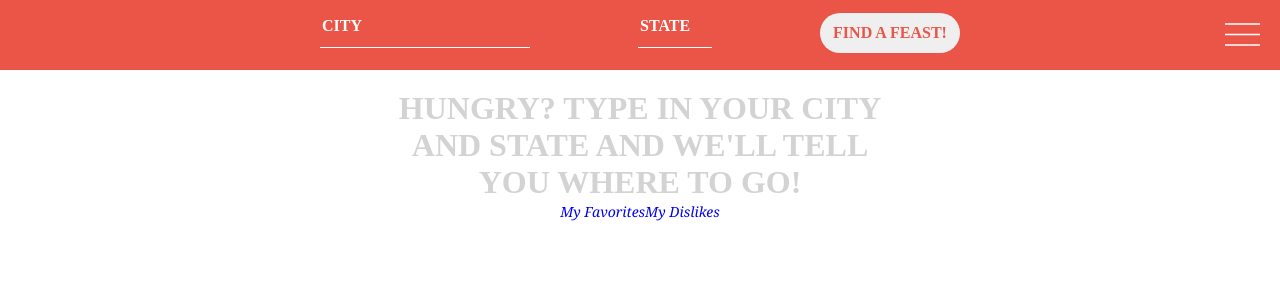
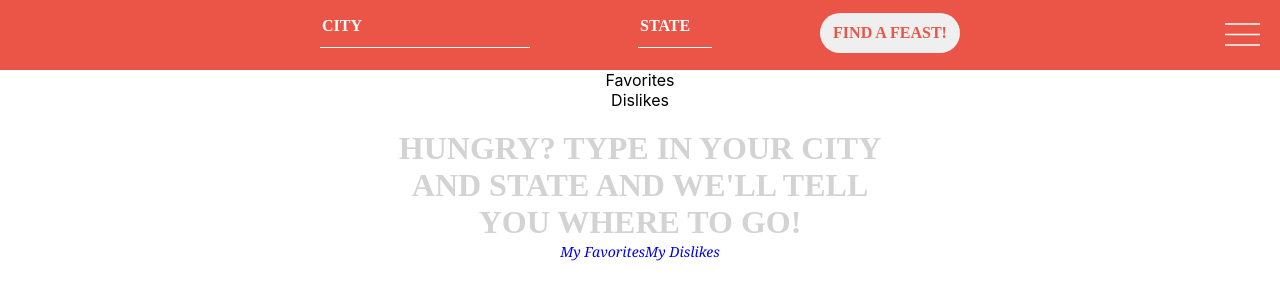
Before and after one commit to abbygottlich/feast-finder-app, a React (Create React App) app in the folder frontend/: page / in a window 1280 px wide. Both pictures are taken after a click on the button 1242 px from the left and 34 px from the top of the page. Shown: the top 300 px of the page. Built offline with nearby package versions, Linux system fonts and the light colour scheme.

Commit message:
menu onClick working

```diff
--- a/frontend/src/components/Form.js
+++ b/frontend/src/components/Form.js
@@ -10,11 +10,14 @@ class Form extends Component {
         this.state = {
             city: "",
             USstate: "",
-            returnedRestaurant: []
+            returnedRestaurant: [],
+            toggle: false
         };
         this.handleChange = this.handleChange.bind(this);
         this.handleSubmit = this.handleSubmit.bind(this);
         this.restaurantResult = this.restaurantResult.bind(this);
+        this.toggleHandler = this.toggleHandler.bind(this);
+        this.showMenu = this.showMenu.bind(this);
     }
 
     // setting the state equal to what's being typed inside the form fields
@@ -42,11 +45,29 @@ class Form extends Component {
         this.props.fetchRestaurants(this.state.city, this.state.USstate)
     }
 
+    toggleHandler() {
+        if (this.state.toggle === false) {
+            this.setState({
+                toggle: true
+            })
+        } else {
+            this.setState({
+                toggle: false
+            })
+        }
+    }
+
     showMenu() {
-        return <div>
-            <div>Favorites</div>
-            <div>Dislikes</div>
-        </div>
+        if (this.state.toggle === true) {
+            return (
+                <div>
+                    <div>Favorites</div>
+                    <div>Dislikes</div>
+                </div>
+            )
+        } else {
+            return null
+        }
     }
 
     render() {
@@ -59,7 +80,8 @@ class Form extends Component {
                         <button className="submitButton" type="submit">Find a Feast!</button>
                     </div>
                 </form>
-                <button className="menu" onClick={this.showMenu}></button>
+                <button className="menu" onClick={this.toggleHandler}></button>
+                <div>{this.showMenu()}</div>
             </div>
         )
     }
```
